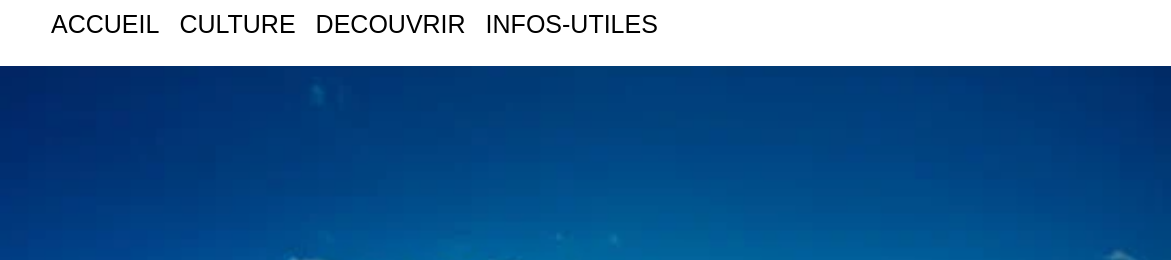
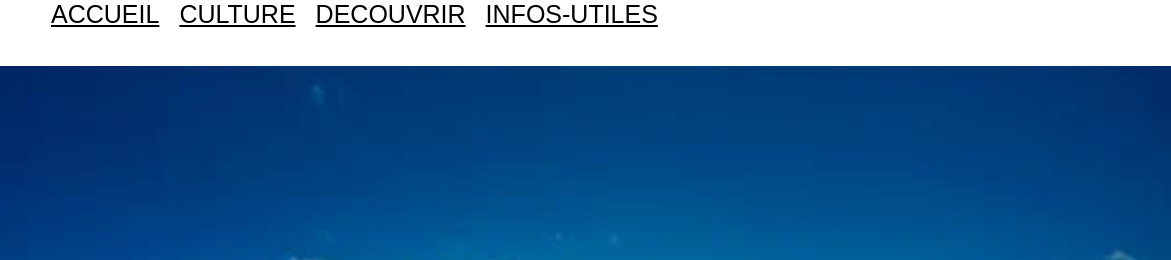
Before and after one commit to Djam1977/Thailand, a plain HTML site: page index.html in a window 1280 px wide. Shown: the top 260 px of the page, 109-1280 px from the left. Drawn offline with Linux system fonts and the light colour scheme.

Commit message:
liens barre menus

```diff
--- a/index.html
+++ b/index.html
@@ -19,10 +19,10 @@
     <nav>
         <img src="tag.jpg" alt="image crée">
         <ul>
-            <li>ACCUEIL</li>
-            <li>CULTURE</li>
-            <li>DECOUVRIR</li>
-            <li>INFOS-UTILES</li>
+            <li><a href="accueil.html">ACCUEIL</a></li>
+            <li><a href="culture.html">CULTURE</a></li>
+            <li><a href="decouvrir.html">DECOUVRIR</a></li>
+            <li><a href="infos-utiles.html">INFOS-UTILES</a></li>
         </ul>
     </nav>
 
--- a/style.css
+++ b/style.css
@@ -16,6 +16,7 @@ body {
     height: 100vh;
     font-family: Arial, Helvetica, sans-serif;
     color: var(--primary-color);
+
 }
 
 .titre {
@@ -39,13 +40,8 @@ img{
 }
 nav{
     background-color: white;
-   color: black;
+   color: var(--secondary-color);
    display: flex;
-
-
-
-
-
 
 }
 
@@ -53,13 +49,22 @@ nav ul{
     display: flex;
     justify-content: space-evenly;
     font-size: 25px;
-
-
-
 }
 
-nav ul li {
+ ul li a{
     padding: 10px;
-
-
+    color: color: var(--secondary-color);
 }
+li ::after {
+    content: "";
+    display: block;
+    position: absolute;
+    width: 100%;
+    height: 3px;
+    background: var(--secondary-color);
+    transform: scale(0);
+    transition: transform 0.2s ease-in-out;
+}
+li:hover::after {
+    transform: scale(1);
+}
```
